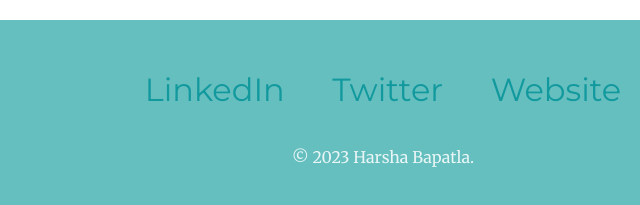
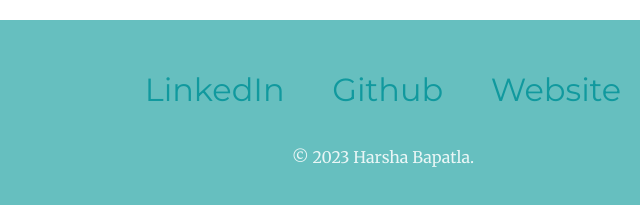
Before and after one commit to harshabapatla/harshabapatla.github.io, a plain HTML site: page index.html in a window 1280 px wide. Shown: the part 3005-3210 px from the top of the page, 257-897 px from the left. Drawn offline with Linux system fonts and the light colour scheme.

Commit message:
Update index.html

```diff
--- a/index.html
+++ b/index.html
@@ -48,7 +48,7 @@
     </div>
     <div class="bottom-container">
         <a class="footer-link" href="https://www.linkedin.com/in/harsha-bapatla-872382182/">LinkedIn</a>
-        <a class="footer-link" href="https://twitter.com/">Twitter</a>
+        <a class="footer-link" href="https://github.com/harshabapatla">Github</a>
         <a class="footer-link" href="https://harshabapatla.github.io/">Website</a>
         <p class="end-credits"> © 2023 Harsha Bapatla.</p>
     </div>
```
